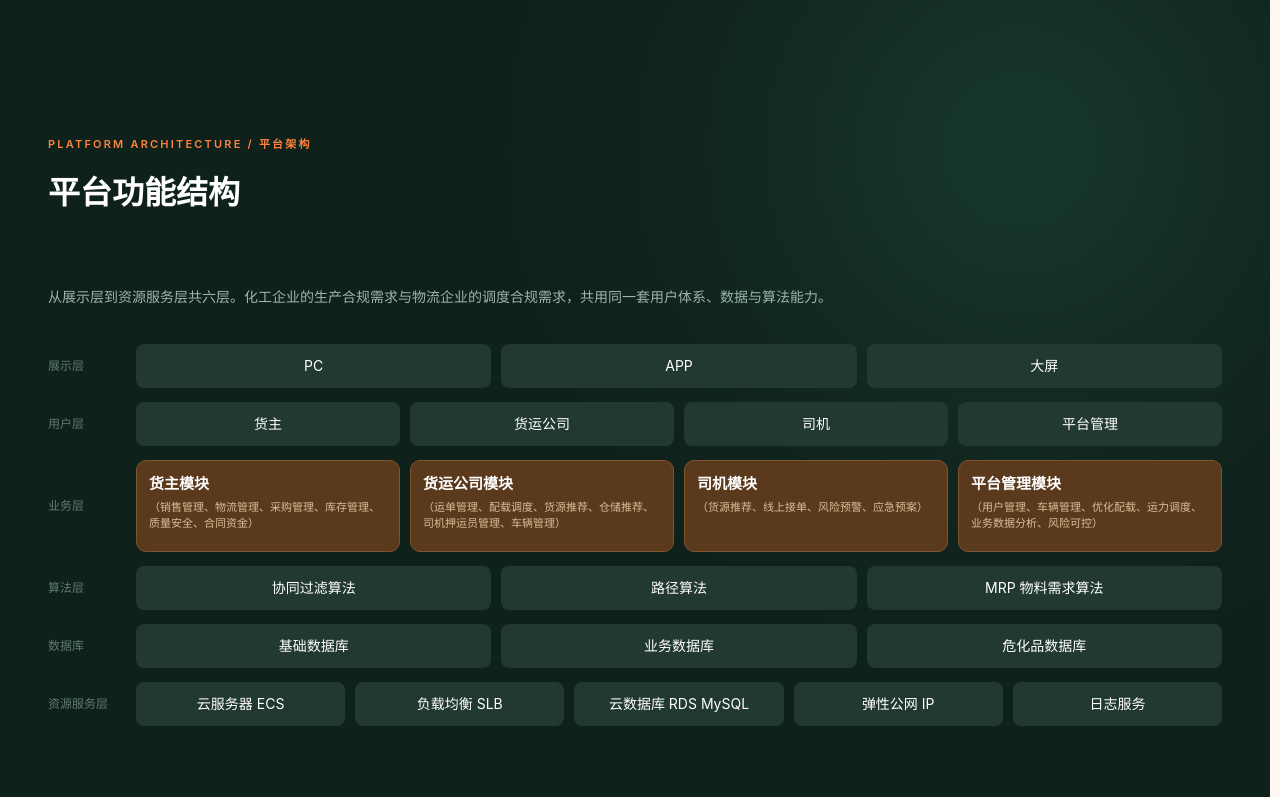
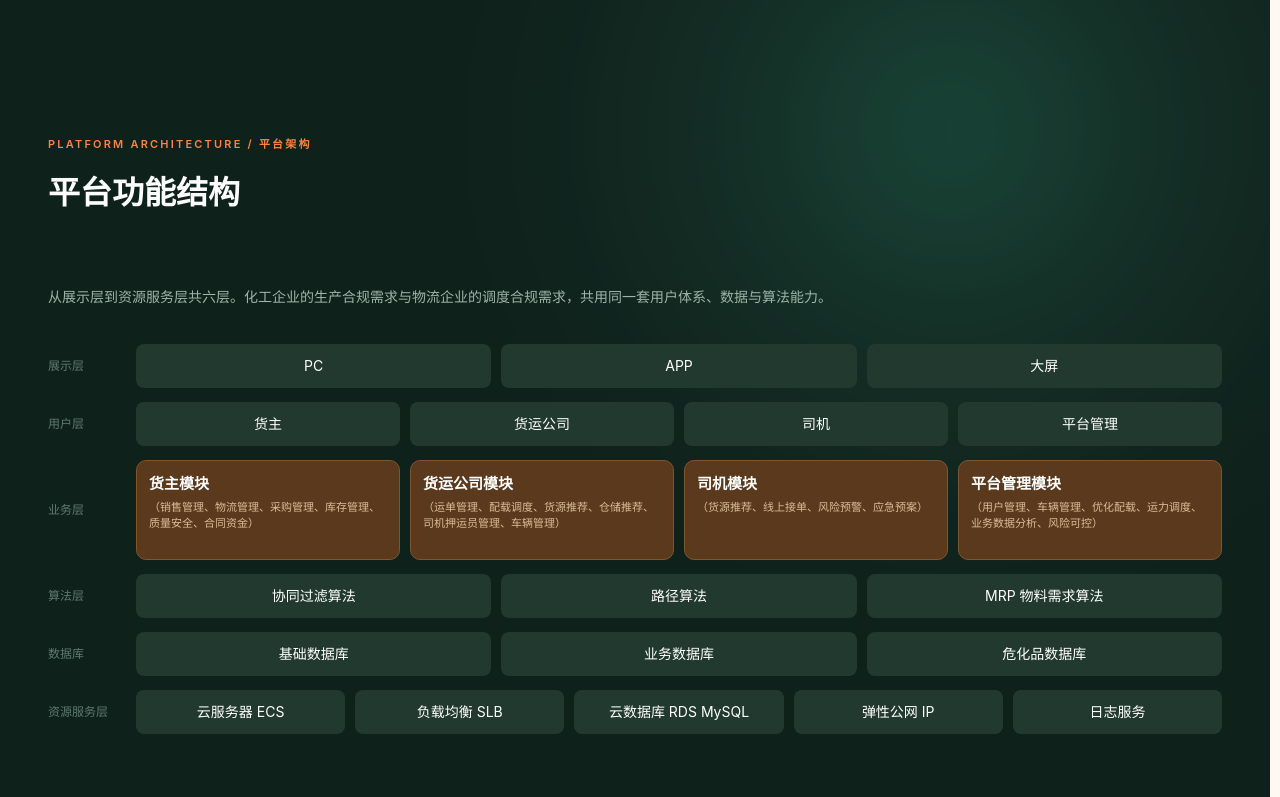
Before and after one commit to KaysonSugar/official-website, a Vue app: page / in a window 1280 px wide. Shown: the part 3044-3841 px from the top of the page. Built offline with nearby package versions, Linux system fonts and the light colour scheme.

Commit message:
style: 第四屏光晕提亮并对准原型右上亮区，棕卡底部留白再加宽

```diff
--- a/src/components/sections/PlatformArchitectureSection.vue
+++ b/src/components/sections/PlatformArchitectureSection.vue
@@ -44,13 +44,13 @@ onMounted(() => {
 
 <template>
   <section ref="root" class="arch-bg relative overflow-hidden pb-[80px] pt-[136px]">
-    <!-- 背景光斑：glow.png 是黑底硬边圆盘，screen 混合吃掉黑底，
-         大半径模糊把硬边和同心环纹理揉开，只剩一团微亮的绿光 -->
+    <!-- 背景光斑：glow.png 是黑底硬边圆盘（900 见方，亮部居中），screen 混合吃掉黑底，
+         模糊把硬边和同心环纹理揉开；透明度给足才够「亮眼」，位置对准原型右上亮区 -->
     <img
       :src="glowImg"
       alt=""
       aria-hidden="true"
-      class="pointer-events-none absolute -top-[300px] right-[-200px] w-[900px] select-none opacity-60 mix-blend-screen blur-[70px]"
+      class="pointer-events-none absolute -top-[320px] right-[-130px] w-[900px] select-none opacity-80 mix-blend-screen blur-[50px]"
     />
 
     <div class="container-page relative">
@@ -113,7 +113,7 @@ onMounted(() => {
             <div
               v-for="mod in layer.modules"
               :key="mod.title"
-              class="rounded-[10px] border border-[#7d5530] bg-[#5b391d] px-[12px] pb-[20px] pt-[12px]"
+              class="rounded-[10px] border border-[#7d5530] bg-[#5b391d] px-[12px] pb-[28px] pt-[12px]"
             >
               <h3 class="text-[15px] font-bold leading-[22px] text-white">{{ mod.title }}</h3>
               <p class="mt-[4px] text-[11px] leading-[16px] text-[#d9bd97]">（{{ mod.desc }}）</p>
```
